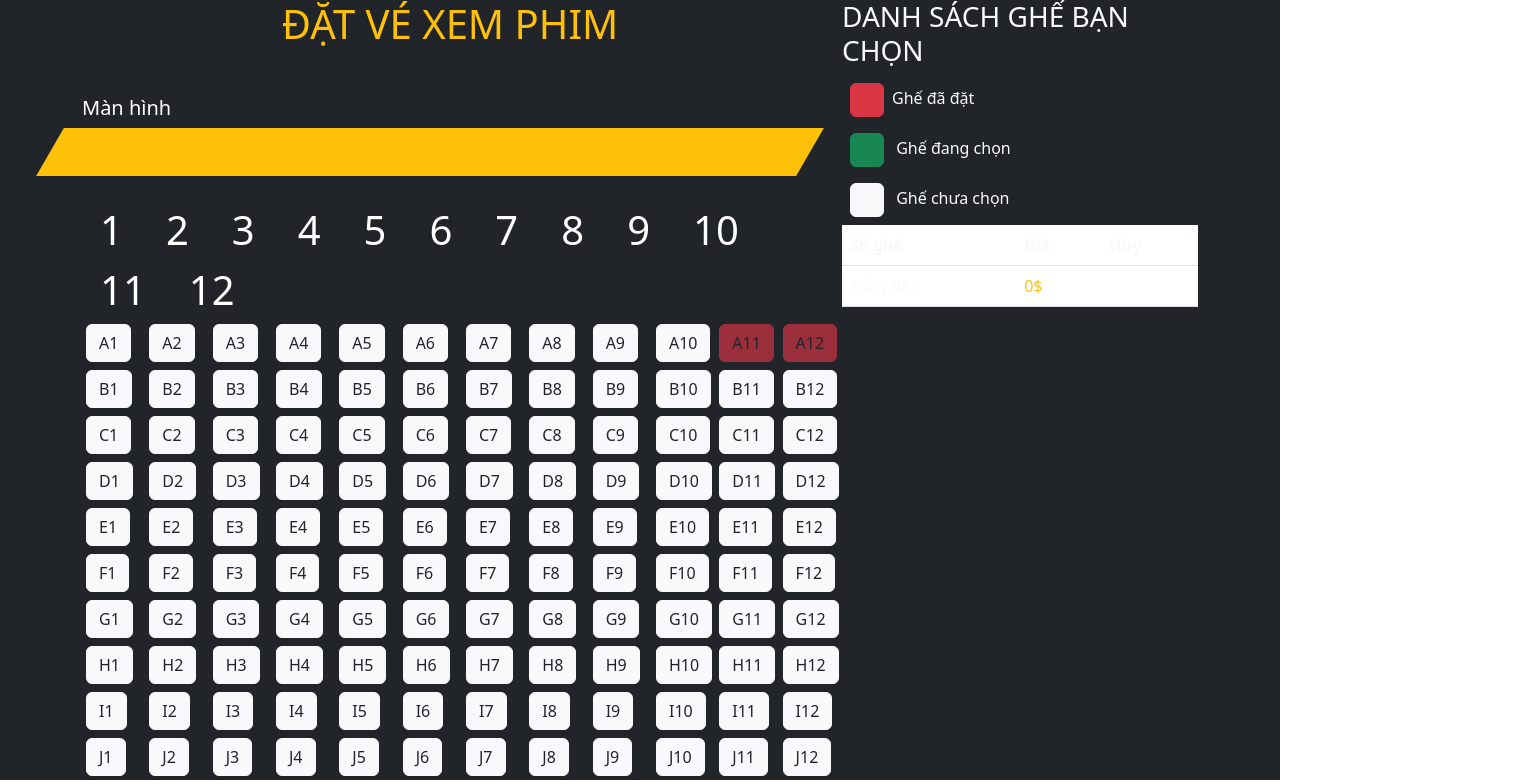
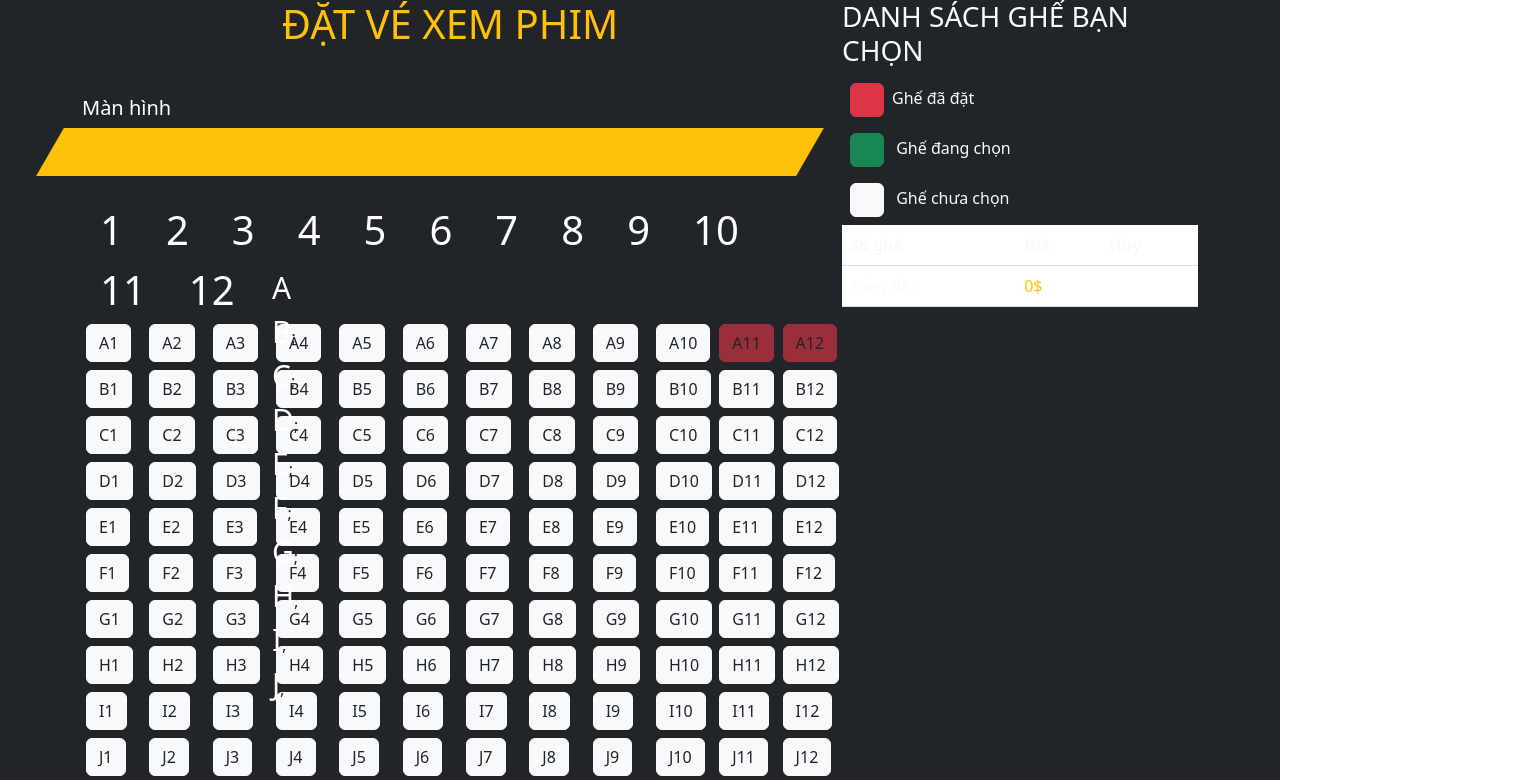
Before and after one commit to nguyentay52636/BT_REACJS, a React (Create React App) app: page / in a window 1280 px wide. Shown: the top 784 px of the page, 1540 px wide, since content can reach past the window. Built offline with nearby package versions, Linux system fonts and the light colour scheme.

Commit message:
git fix layout

```diff
--- a/src/MovieTicket/SeatList.jsx
+++ b/src/MovieTicket/SeatList.jsx
@@ -21,7 +21,9 @@ export default function SeatList({ seats }) {
           {numbers.map((number) => {
             return <div className="number text-white">{number}</div>;
           })}
-          {/* {seats.map((seat) => {
+        </div>
+        <div className="col__number">
+          {seats.map((seat) => {
             return (
               <>
                 <div className="listCol">
@@ -29,9 +31,9 @@ export default function SeatList({ seats }) {
                 </div>
               </>
             );
-          })} */}
+          })}
         </div>
-        <div className=""></div>
+
         <div className="content__seat">
           {seats.map((row) => (
             <div key={row.row} className="row">
--- a/src/MovieTicket/Style.css
+++ b/src/MovieTicket/Style.css
@@ -65,3 +65,21 @@ margin-left:-25px !important ;
 .content__btn {
     display: inline-block;
 }
+.col__number {
+
+position: absolute;
+left :260px ;
+top: 250px;
+padding: 20px 0 ;
+
+}
+.listCol h5 {
+    font-size: 30px;
+}
+
+/* .col-1{
+position: relative;
+bottom:
+300px;
+left:100px;
+} */
```
